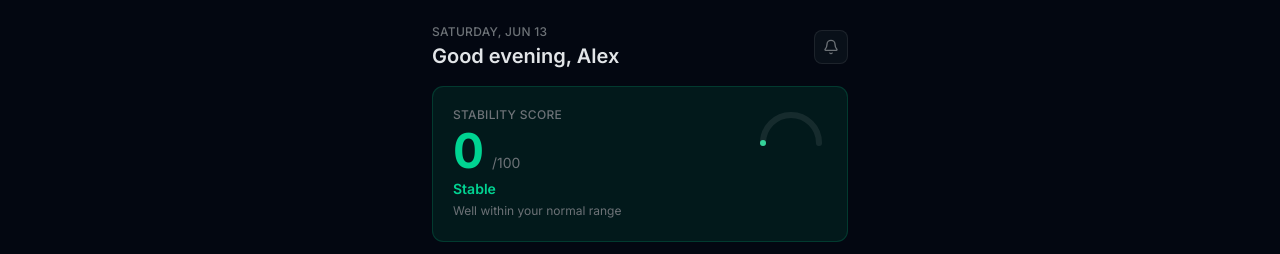
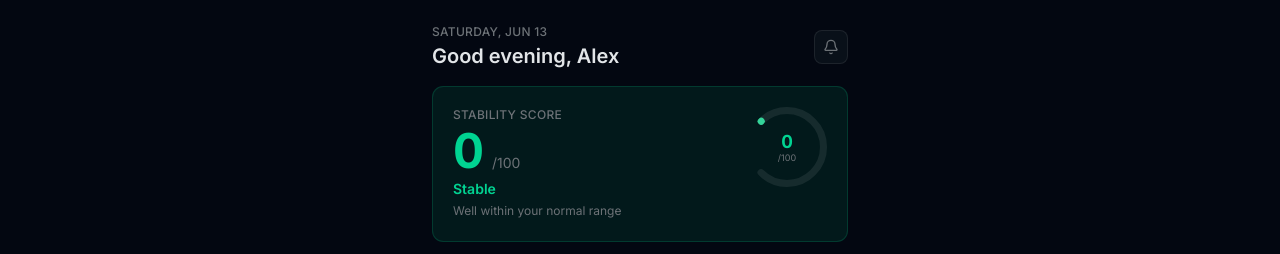
Before and after one commit to sreeram12/FlareLens, a Next.js app: page / in a window 1280 px wide. Shown: the top 254 px of the page. Built offline with nearby package versions, Linux system fonts and the light colour scheme; no server answers; the database is empty.

Commit message:
feat: enhance stability score dial with improved arc and size calculations

```diff
--- a/components/dashboard/stability-score-card.tsx
+++ b/components/dashboard/stability-score-card.tsx
@@ -87,15 +87,19 @@ export function StabilityScoreCard({ score, scoreHistory }: StabilityScoreCardPr
 }
 
 function ScoreDial({ score, color }: { score: number; color: string }) {
-  const size = 72
-  const r = 28
+  const size = 80
+  const stroke = 7
+  const r = (size - stroke) / 2
   const cx = size / 2
   const cy = size / 2
-  const circumference = Math.PI * r // half circle
-  const fillRatio = Math.min(score / 100, 1)
-  const filled = fillRatio * circumference
+  // 270-degree gauge (leaves a 90deg gap at the bottom)
+  const arcFraction = 0.75
+  const circumference = 2 * Math.PI * r
+  const arcLength = circumference * arcFraction
+  const fillRatio = Math.min(Math.max(score / 100, 0), 1)
+  const filled = fillRatio * arcLength
 
-  // Extract a CSS color from the tailwind class for stroke
+  // Map the tailwind text color to a stroke hex
   const strokeColor =
     color.includes('emerald') ? '#34d399' :
     color.includes('yellow') ? '#facc15' :
@@ -103,26 +107,39 @@ function ScoreDial({ score, color }: { score: number; color: string }) {
     color.includes('red-3') ? '#fca5a5' : '#f87171'
 
   return (
-    <svg width={size} height={size / 2 + 6} viewBox={`0 0 ${size} ${size / 2 + 6}`}>
+    <div className="relative" style={{ width: size, height: size }}>
+      <svg width={size} height={size} viewBox={`0 0 ${size} ${size}`} className="-rotate-[135deg]">
         {/* Track */}
-      <path
-        d={`M ${cx - r} ${cy} A ${r} ${r} 0 0 1 ${cx + r} ${cy}`}
+        <circle
+          cx={cx}
+          cy={cy}
+          r={r}
           fill="none"
           stroke="currentColor"
-        strokeWidth="6"
+          strokeWidth={stroke}
           className="text-border"
           strokeLinecap="round"
+          strokeDasharray={`${arcLength} ${circumference}`}
         />
         {/* Fill */}
-      <path
-        d={`M ${cx - r} ${cy} A ${r} ${r} 0 0 1 ${cx + r} ${cy}`}
+        <circle
+          cx={cx}
+          cy={cy}
+          r={r}
           fill="none"
           stroke={strokeColor}
-        strokeWidth="6"
+          strokeWidth={stroke}
           strokeLinecap="round"
           strokeDasharray={`${filled} ${circumference}`}
           style={{ transition: 'stroke-dasharray 0.5s ease' }}
         />
       </svg>
+      <div className="absolute inset-0 flex flex-col items-center justify-center">
+        <span className={cn('text-lg font-bold tabular-nums leading-none', color)}>
+          {Math.round(score)}
+        </span>
+        <span className="text-[9px] text-muted-foreground leading-none mt-0.5">/100</span>
+      </div>
+    </div>
   )
 }
```
Lines whose indentation alone changed are shown as unchanged.
